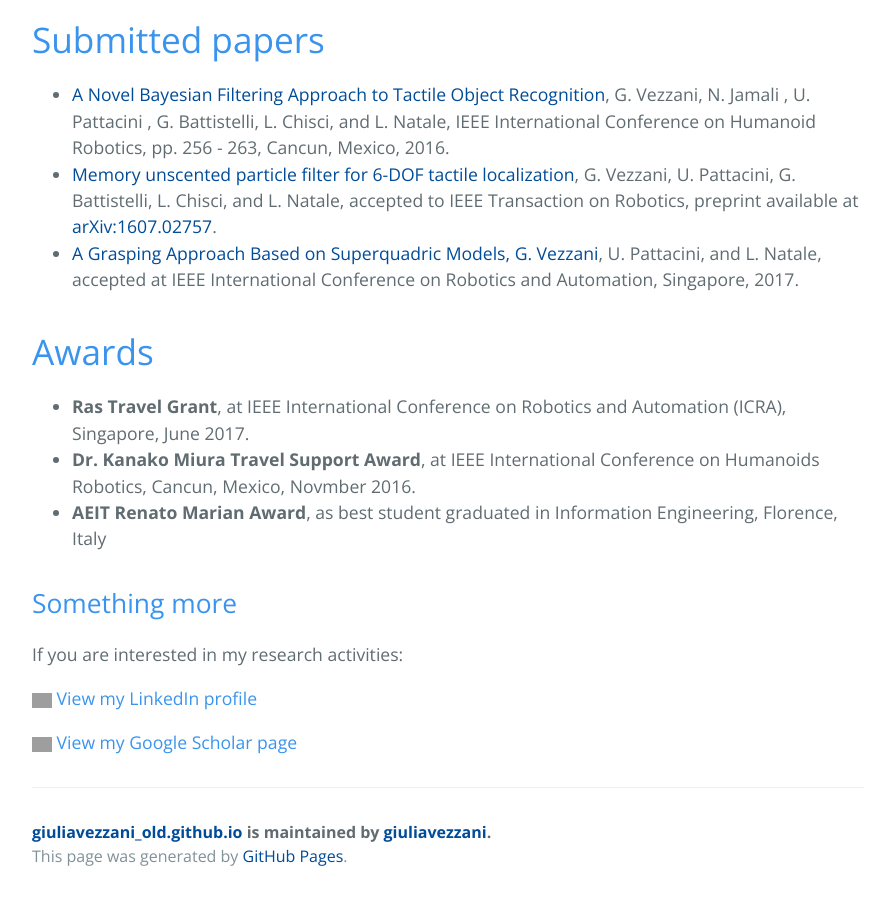
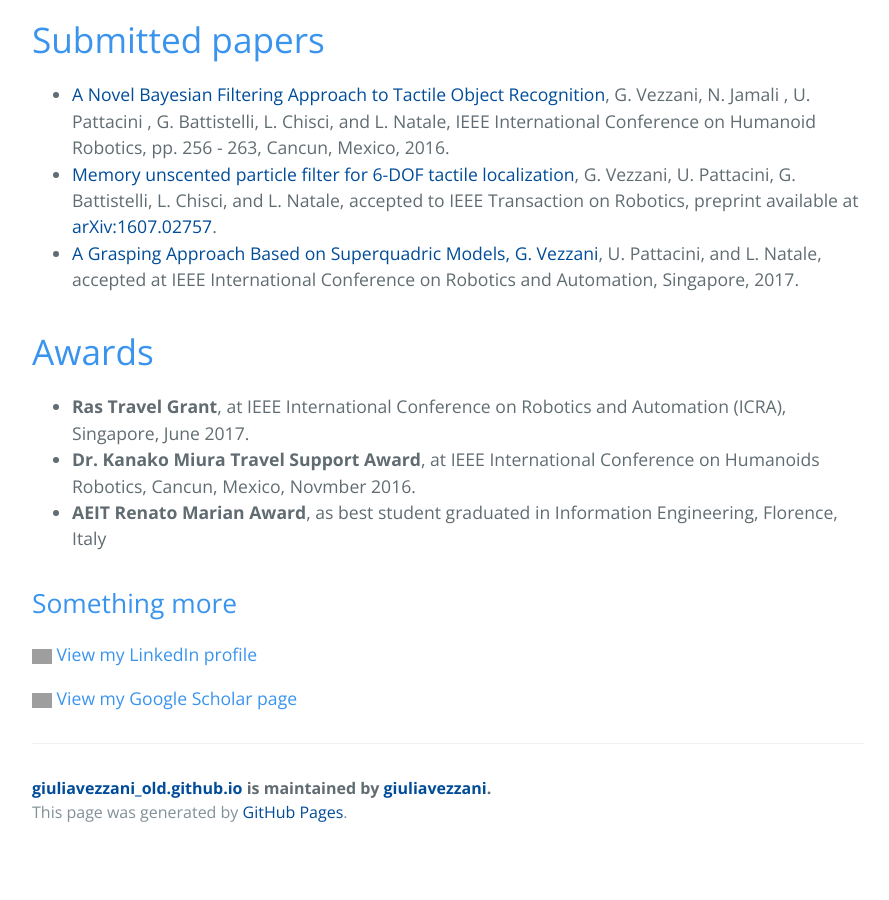
Before and after one commit to giuliavezzani/giuliavezzani_old.github.io, a Jekyll site: the page built from index.md, in a window 1280 px wide and 900 px high, scrolled down 1805 px. Shown: the whole window, without its empty margins (192-1081 px from the left). Built offline with Jekyll 4.4.1, drawn with Linux system fonts in a browser that asks for light colours; our own code applies the rules of GitHub Pages for plain Markdown files; after the commit the page ends 2661 px from its top, so only the background shows below that; grey boxes are pictures that could not be loaded.

Commit message:
Update index.md

```diff
--- a/index.md
+++ b/index.md
@@ -105,7 +105,6 @@ advancement of the theory and practice of systems and control.</p>
 
 
 ## Something more
-If you are interested in my research activities:
 
 <a href="https://it.linkedin.com/pub/giulia-vezzani/b7/a46/51a" style="text-decoration:none;"><span style="color:#3A94EE;"><img src="https://static.licdn.com/scds/common/u/img/webpromo/btn_in_20x15.png" width="20" height="15" alt="View my LinkedIn profile" style="vertical-align:middle;" border="0">&nbsp;View my LinkedIn profile</span></a>
 
```
